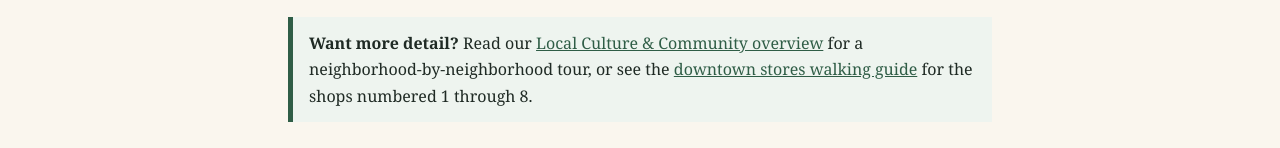
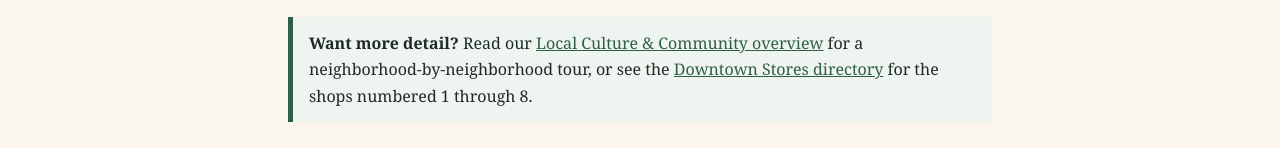
Before and after one commit to carlynims/iowa-city-small-businesses-guide, a plain HTML site: page map-of-small-businesses-iowa-city.html in a window 1280 px wide. Shown: the part 2944-3092 px from the top of the page. Drawn offline with Linux system fonts and the light colour scheme.

Commit message:
Revising titles for formatting consistency and no repetition

```diff
--- a/map-of-small-businesses-iowa-city.html
+++ b/map-of-small-businesses-iowa-city.html
@@ -202,7 +202,7 @@ footer p{max-width:46rem;margin:.5rem auto}
     <div class="card"><h3>Pair Your Stops</h3><p>Combine a downtown morning with a Northside bakery run, or pair a hardware errand with fabric shopping on the Near Southside.</p></div>
   </div>
 
-  <div class="tip"><strong>Want more detail?</strong> Read our <a href="iowa-city-small-business.html">Local Culture &amp; Community overview</a> for a neighborhood-by-neighborhood tour, or see the <a href="locally-owned-stores-downtown-iowa-city.html">downtown stores walking guide</a> for the shops numbered 1 through 8.</div>
+  <div class="tip"><strong>Want more detail?</strong> Read our <a href="iowa-city-small-business.html">Local Culture &amp; Community overview</a> for a neighborhood-by-neighborhood tour, or see the <a href="locally-owned-stores-downtown-iowa-city.html">Downtown Stores directory</a> for the shops numbered 1 through 8.</div>
 </main>
 
 <footer>
```
